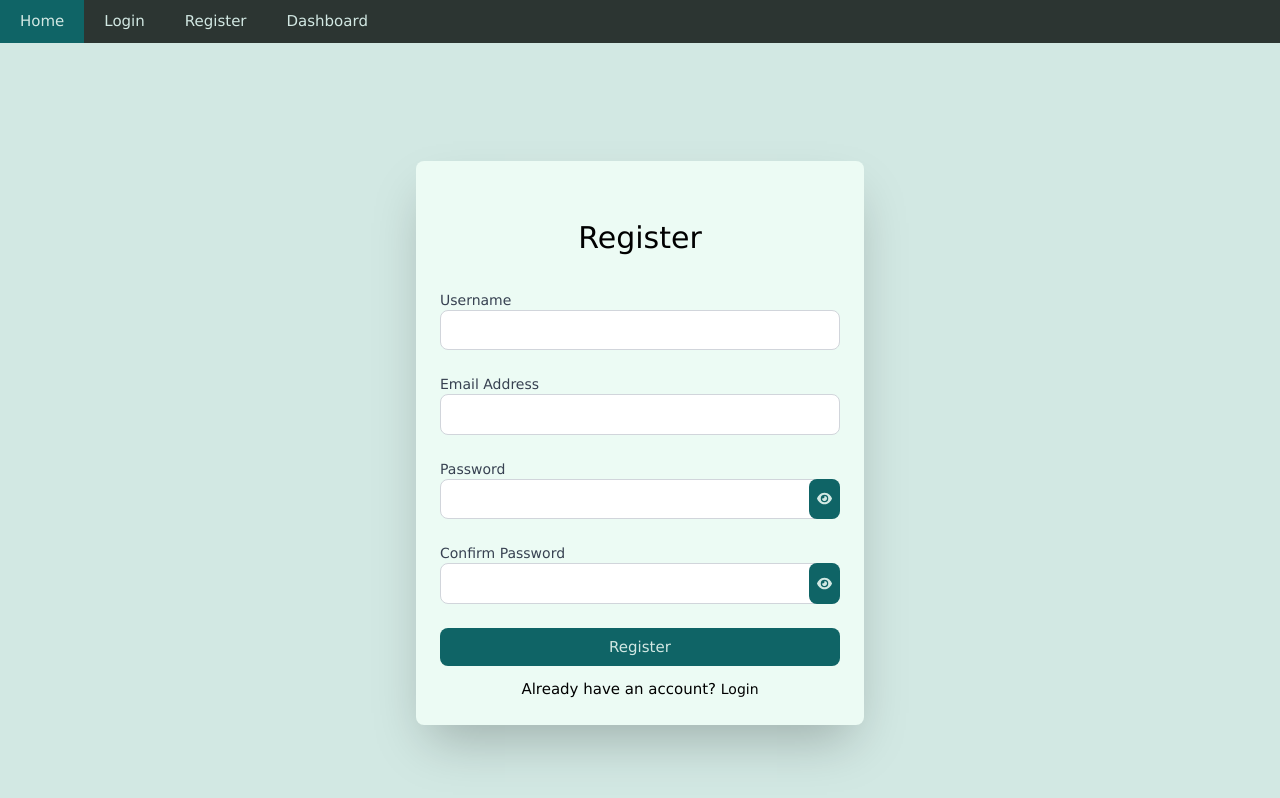
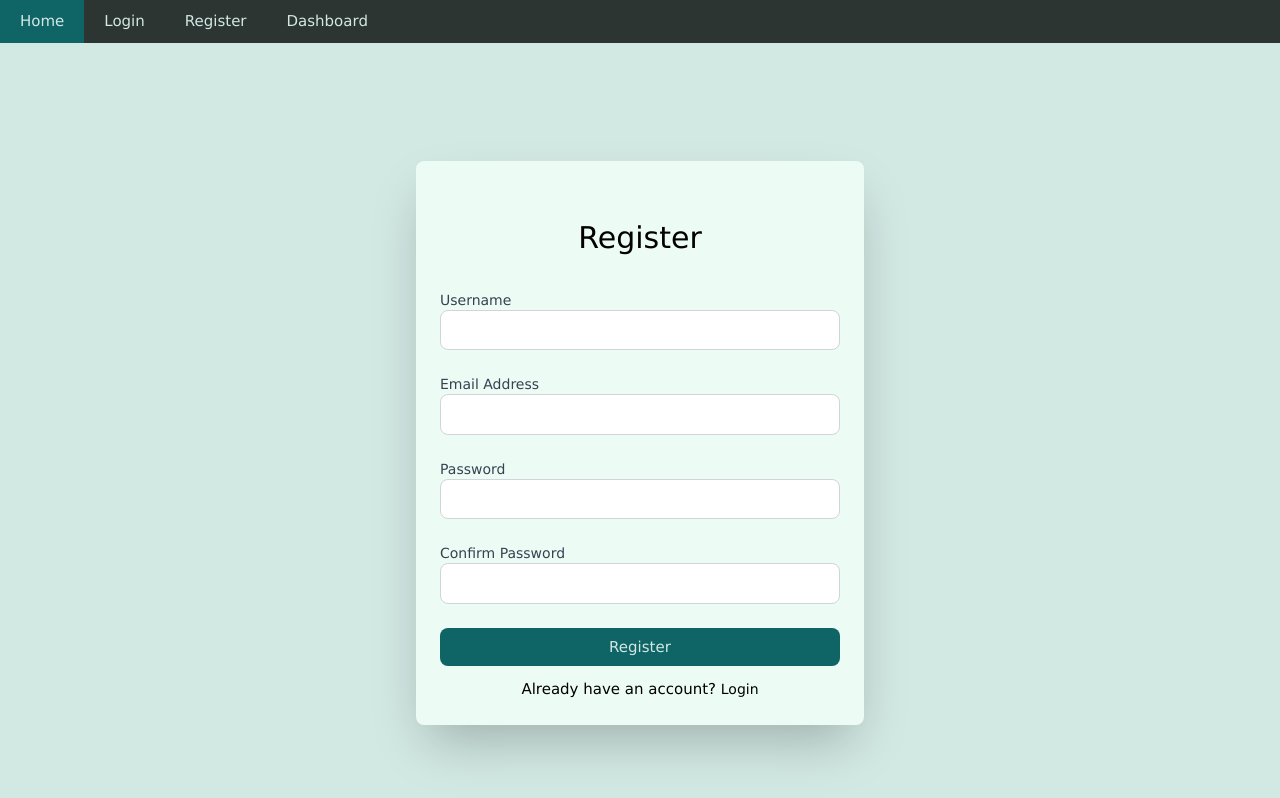
Before and after one commit to Python5-dev/registerFormFrontend, a React (Vite) app: page /register in a window 1280 px wide. Shown: the top 798 px of the page. Built offline with nearby package versions, Linux system fonts and the light colour scheme.

Commit message:
validation in register form

```diff
--- a/src/assets/pages/Login.tsx
+++ b/src/assets/pages/Login.tsx
@@ -1,15 +1,12 @@
 "use client";
 
 import { useState } from "react";
-import { FaEye } from "react-icons/fa6";
-import { FaEyeLowVision } from "react-icons/fa6";
 
 function Login() {
   const [email, setEmail] = useState("");
   const [password, setPassword] = useState("");
-  const [showPassword, setShowPassword] = useState(false);
 
-  const handleSubmit = (e) => {
+  const handleSubmit = (e:any) => {
     e.preventDefault();
     // Frontend-only and no actual login functionality
     console.log("Logging in with:", { email, password });
@@ -41,15 +38,12 @@ function Login() {
             </label>
             <div className='relative flex items-center'>
               <input
-                type={showPassword ? "text": "password"}
+                type="password"
                 name="password"
                 value={password}
                 onChange={(e) => setPassword(e.target.value)}
                 required
               />
-              <button type="button" onClick={() => setShowPassword(showPassword ? false : true)} className="eyeButton">
-                {showPassword ? <FaEyeLowVision /> : <FaEye />}
-              </button>
             </div>
           </div>
 
--- a/src/assets/pages/Register.tsx
+++ b/src/assets/pages/Register.tsx
@@ -1,21 +1,24 @@
 "use client";
 
 import { useState } from 'react';
-import { FaEye } from "react-icons/fa6";
-import { FaEyeLowVision } from "react-icons/fa6";
 import { Link } from 'react-router-dom';
+import { message } from 'antd';
+import { validateEmail, validatePassword } from '../validate';
 
-function Register(){
+const Register = () => {
+  const [messageApi, contextHolder] = message.useMessage();
   const [user, setUser] = useState({
     username: "",
     email: "",
     password: "",
     confirmPassword: "",
   });
-  const [showPassword, setShowPassword] = useState(false);
-  const [showConfirmPassword, setShowConfirmPassword] = useState(false);
+  const [error, setError] = useState({
+    email: "",
+    Password: "",
+  });
 
-  const handleInput = (e) => {
+  const handleInput = (e:any) => {
     const name = e.target.name;
     const value = e.target.value;
 
@@ -25,13 +28,42 @@ function Register(){
     })
   }
 
-  const handleSubmit = (e) => {
+  const handleError = () => {
+    if(!(user.username && user.email && user.password && user.confirmPassword)) {
+      messageApi.open({
+        type: "error",
+        content: "All fields are requierd",
+      })
+    }
+    if(!validateEmail(user.email)) {
+      setError({
+        ...error,
+        email: "Email is not valid",
+      })
+    }
+    if(!validatePassword(user.password)) {
+      setError({
+        ...error,
+        Password: "Password should be contain letter, number and special character"
+      })
+    }
+    if (user.confirmPassword != "" && user.password !== user.confirmPassword) {
+      messageApi.open({
+        type: "error",
+        content: "Password and Confirm Password are not equal",
+      })
+    }
+  }
+
+  const handleSubmit = async (e:any) => {
     e.preventDefault();
-    // Frontend-only and no actual register functionality
+    handleError();
     console.log("Registering in with:", user);
   };
 
   return (
+    <>
+    {contextHolder}
       <div className="screenMiddleDiv">
         <div className="formDiv">
           <form onSubmit={handleSubmit}>
@@ -45,7 +77,6 @@ function Register(){
                 name="username"
                 value={user.username}
                 onChange={handleInput}
-              required
               />
             </div>
 
@@ -54,48 +85,37 @@ function Register(){
                 Email Address
               </label>
               <input
-              type="email"
+                type="text"
                 name="email"
                 value={user.email}
                 onChange={handleInput}
-              required
               />
+              <p className='text-xs text-red-600 ml-2'>{error.email}</p>
             </div>
 
             <div className="my-6">
               <label htmlFor="password" className="formLabel">
                 Password
               </label>
-            <div className='relative flex items-center'>
                 <input
-                type={showPassword ? "text": "password"}
+                  type="password"
                   name="password"
                   value={user.password}
                   onChange={handleInput}
-                required
                 />
-              <button type="button" onClick={() => setShowPassword(showPassword ? false : true)} className="eyeButton">
-                {showPassword ? <FaEyeLowVision /> : <FaEye />}
-              </button>
-            </div>
+                <p className='text-xs text-red-600 ml-2'>{error.Password}</p>
             </div>
 
             <div className="my-6">
               <label htmlFor="confirmPassword" className="formLabel">
                 Confirm Password
               </label>
-            <div className='relative flex items-center'>
                 <input
-                type={showConfirmPassword ? "text" : "password"}
+                  type="password"
                   name="confirmPassword"
                   value={user.confirmPassword}
                   onChange={handleInput}
-                required
                 />
-              <button type="button" onClick={() => setShowConfirmPassword(showConfirmPassword ? false : true)} className="eyeButton">
-              {showConfirmPassword ? <FaEyeLowVision /> : <FaEye />}
-              </button>
-            </div>
             </div>
 
             <button type="submit" className="formButton">
@@ -107,6 +127,7 @@ function Register(){
           </form>
         </div>
       </div>
+    </>
   );
 };
 
```
Lines whose indentation alone changed are shown as unchanged.
